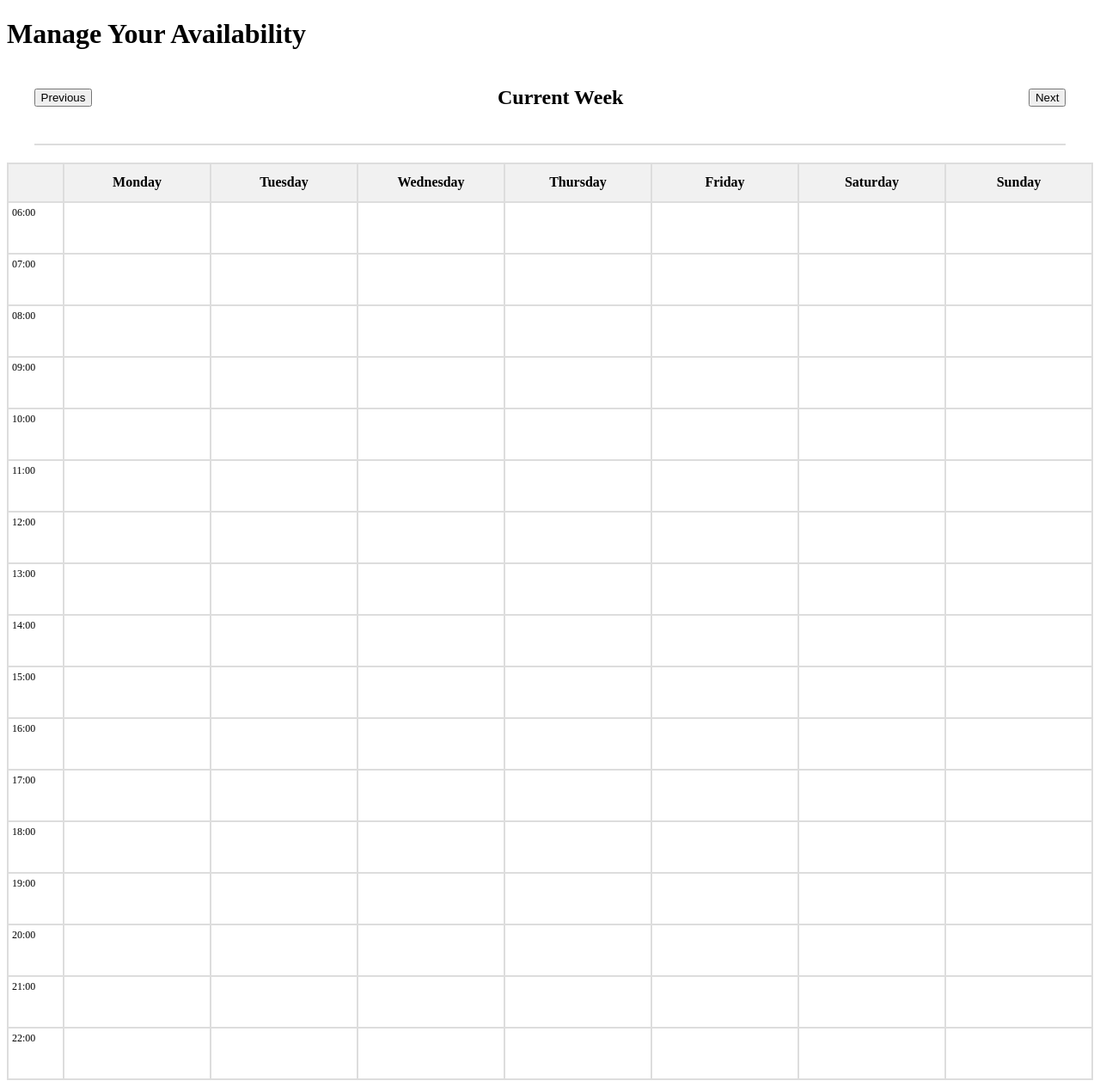
After one commit to sbapat127/Drive-Pilot, a Flask app: page /instructor_timetabling in a window 1280 px wide. The commit adds this page. Shown: the whole page at 86% size. Run offline with Flask 3, Linux system fonts and the light colour scheme; the visitor is signed in with stand-in values (Sample User, id 1); data that the repository does not hold is empty.

Commit message:
code with comments

```diff
--- a/app/__init__.py
+++ b/app/__init__.py
@@ -18,7 +18,7 @@ def create_app(test_config=None):
 
     @app.route("/")
     def index():
-        return "<p>Hello, World!</p>"
+        return "<h1>Blank Homepage</h1>"
 
     #Blueprints get registered here as you build them, e.g.
     from . import auth
--- a/app/auth.py
+++ b/app/auth.py
@@ -1,12 +1,13 @@
 import string
 from werkzeug.security import generate_password_hash, check_password_hash
-from flask import Blueprint, render_template, request
+from flask import Blueprint, render_template, request, session
 bp = Blueprint("auth", __name__)
 from .db import get_db
-from app.utils import code_generator
+from app.utils import code_generator, link_student_to_instructor
 
 @bp.route("/register", methods=["GET", "POST"])
 def register():
+    #password validation (includes a number, lowercase and uppercase letter)
     if request.method == "POST":
         oneupper = False
         onelower = False
@@ -38,12 +39,14 @@ def register():
         db = get_db()
         columns = db.execute("PRAGMA table_info(account)").fetchall()
         print("ACTUAL ACCOUNT COLUMNS:", [column["name"] for column in columns], flush=True)
+        #check username is unique
         doesusernamealreadyexist = db.execute(
 			'''SELECT account_id
 			FROM account
 			WHERE username = ?''',
 			(username,)
 			).fetchone()
+        print("DUPLICATE CHECK:", doesusernamealreadyexist, flush=True)
         if doesusernamealreadyexist is not None:
             return render_template("register.html", error="Username already exists")
         createaccount = db.execute(
@@ -76,3 +79,79 @@ def register():
         linking_code=linking_code if account_type == "INSTRUCTOR" else None
         )
     return render_template("register.html")
+
+@bp.route("/login", methods=["GET", "POST"])
+def login():
+    if request.method == "POST":
+        username = request.form["username"]
+        password = request.form["password"]
+        db = get_db()
+
+        #find the account using the submitted username
+        account = db.execute(
+        '''SELECT account_id, password_hash, account_type
+        FROM account
+        WHERE username = ?''', (username,)
+        ).fetchone()
+
+        #Check whether the account exists and the password is correct
+        if account is not None and check_password_hash(account["password_hash"],password):
+            session["account_id"] = account["account_id"]
+            session["account_type"] = account["account_type"]
+            return render_template("login.html", success="Login successful!",)
+        else:
+            return render_template("login.html", error = "Invalid username or password")
+    return render_template("login.html")
+
+@bp.route("/link_instructor", methods=["GET", "POST"])
+def link_instructor():
+    #making sure account trying to link is a student account
+    if "account_id" not in session:
+        return redirect(url_for("auth.login"))
+    if session.get("account_type") != "STUDENT":
+        return render_template("link_instructor.html", error="Only students can link to an instructor.")
+    db = get_db()
+    student = db.execute(
+    '''SELECT student_id, instructor_id
+    FROM student
+    WHERE account_id = ?''', (session["account_id"],)
+    ).fetchone()
+
+    if student is None:
+        return render_template("link_instructor.html", error="Student account could not be found")
+    if request.method == "POST":
+        linking_code = request.form.get("linking_code","").strip()
+        if not linking_code:
+            return render_template("link_instructor.html", error="Please enter an instructor linking code.")
+        try:
+            result = link_student_to_instructor(student["student_id"], linking_code)
+            if result:
+                return render_template("link_instructor.html", success="You have successfully linked to your instructor!")
+            else:
+                return render_template("link_instructor.html", error="Student account could not be linked.")
+        except ValueError:
+            return render_template("link_instructor.html", error="Invalid instructor linking code.")
+    return render_template("link_instructor.html")
+
+@bp.route("/instructor_timetabling", methods=["GET", "POST"])
+def instructor_timetabling():
+    db = get_db()
+    instructor  = db.execute(
+    '''SELECT instructor_id
+    FROM instructor
+    WHERE account_id = ?''',
+    (session["account_id"],)
+    ).fetchone()
+    if instructor is None:
+        return render_template("instructor_timetable.html", error="Instructor account could not be found.")
+    instructor_id = instructor["instructor_id"]
+    if "account_id" not in session:
+        return redirect(url_for("auth.login"))
+    if session.get("account_type") != "INSTRUCTOR":
+        return render_template("instructor_timetable.html", error="Only instructors can manage timetables.")
+    db.execute(
+        '''INSERT INTO, timetable (instructor_id, timetable_status)
+        VALUES (?, ?)''', (instructor_id, "DRAFT")
+    )
+    db.commit()
+    return "Timetable created successfully!"
--- /dev/null
+++ b/app/static/css/style.css
@@ -0,0 +1,41 @@
+
+.calendar {
+    width: 95%;
+    margin: 20px auto;
+}
+
+.calendar-header {
+    display: flex;
+    justify-content: space-between;
+    align-items: center;
+    margin-bottom: 20px;
+}
+
+.calendar-grid {
+    display: grid;
+    grid-template-columns: 65px repeat(7, minmax(100px, 1fr));
+    border: 1px solid #ddd;
+    overflow-x: auto;
+}
+
+.time-column,
+.day-column {
+    display: grid;
+    grid-template-rows: 45px repeat(17, 60px);
+}
+
+.day-heading {
+    background-color: #f1f1f1;
+    border: 1px solid #ddd;
+    text-align: center;
+    padding: 12px 2px;
+    font-weight: bold;
+}
+
+.time-cell {
+    border: 1px solid #ddd;
+    min-height: 60px;
+    box-sizing: border-box;
+    padding: 4px;
+    font-size: 12px;
+}
--- /dev/null
+++ b/app/templates/instructor_timetable.html
@@ -0,0 +1,49 @@
+
+<!DOCTYPE html>
+<html lang="en">
+<head>
+    <meta charset="UTF-8">
+    <meta name="viewport" content="width=device-width, initial-scale=1.0">
+    <title>Instructor Timetable</title>
+    <link rel="stylesheet"
+      href="{{ url_for('static', filename='css/style.css') }}">
+</head>
+
+<body>
+    <h1>Manage Your Availability</h1>
+    <div class="calendar">
+        <div class="calendar-header">
+            <button id="previous-week">Previous</button>
+            <h2 id="week-heading">Current Week</h2>
+            <button id="next-week">Next</button>
+        </div>
+        <div class="calendar-grid" id="calendar-grid">
+        </div>
+    </div>
+
+
+<div class="calendar-grid">
+
+    <div class="time-column">
+        <div class="day-heading"></div>
+        {% for hour in range(6, 23) %}
+            <div class="time-cell">
+                {{ "%02d:00"|format(hour) }}
+            </div>
+        {% endfor %}
+    </div>
+
+    {% for day in ["Monday", "Tuesday", "Wednesday", "Thursday", "Friday", "Saturday", "Sunday"] %}
+        <div class="day-column">
+            <div class="day-heading">{{ day }}</div>
+
+            {% for hour in range(6, 23) %}
+                <div class="time-cell"></div>
+            {% endfor %}
+        </div>
+    {% endfor %}
+
+</div>
+
+</body>
+</html>
--- a/app/templates/register.html
+++ b/app/templates/register.html
@@ -15,6 +15,10 @@
     <form method="POST" action="{{ url_for('auth.register') }}">
         {% if success %}
         <p>{{ success }}</p>
+        {% endif %}
+
+        {% if error %}
+        <p>{{ error }}</p>
         {% endif %}
 
         {% if linking_code %}
--- a/app/utils.py
+++ b/app/utils.py
@@ -5,6 +5,7 @@ upperletters = string.ascii_uppercase
 lowerletters = string.ascii_lowercase
 digits = string.digits
 def code_generator(instructor_id):
+	#design a 6 digit code of numbers, lowercase and uppercase letters generated at random
 	codeassigned = False
 	db = get_db()
 	instructor = db.execute(
@@ -22,6 +23,7 @@ def code_generator(instructor_id):
 				randvalue = random.choice(choices)
 				code = code + randvalue
 			instructor_pairing_code = code
+			#check that code isn't generated already
 			result = db.execute(
 			'''SELECT instructor_id
 			FROM instructor
@@ -41,17 +43,19 @@ def code_generator(instructor_id):
 
 def link_student_to_instructor(student_id, linking_code):
 	db = get_db()
+	#get a linking code from instructor's login details (acountid)
 	get_instructor_id = db.execute(
 	'''SELECT instructor_id
 	FROM instructor
 	WHERE linking_code = ?''',
 		(linking_code,)
 	).fetchone()
-
+	#check that the linking code is linked to an instructor
 	if get_instructor_id is None:
 		raise ValueError ("linking_code doesn't link to an instructor")
 	else:
 		instructor_id = get_instructor_id[0]
+	#update student with instructor's id
 	updatestudent = db.execute(
 		'''UPDATE student
 		SET instructor_id = ?
```
Also changed, not shown: app/templates/link_instructor.html (added, +47 -0 lines), app/templates/login.html (added, +40 -0 lines), tests/test_utils.py (+1 -0 lines), app/static/style.css (deleted).
